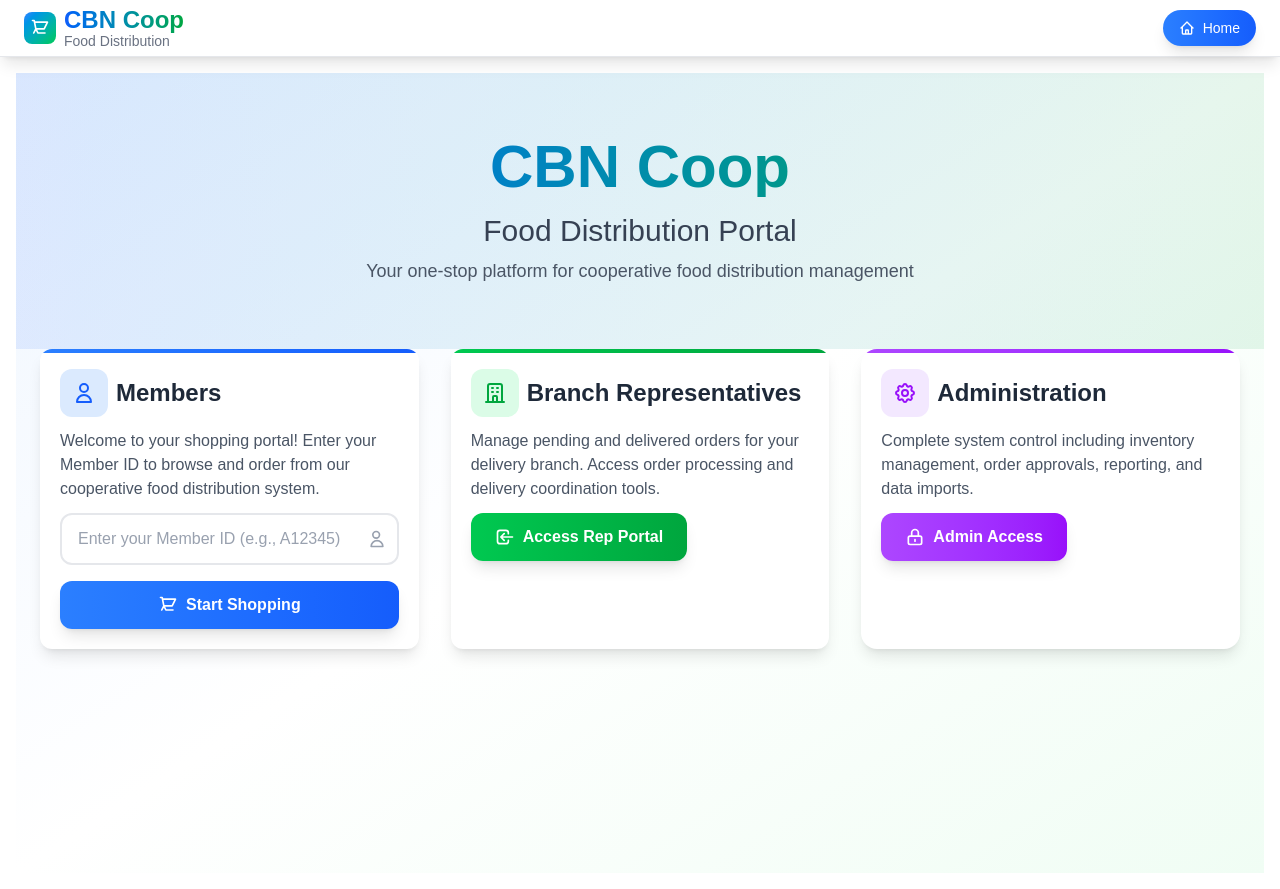
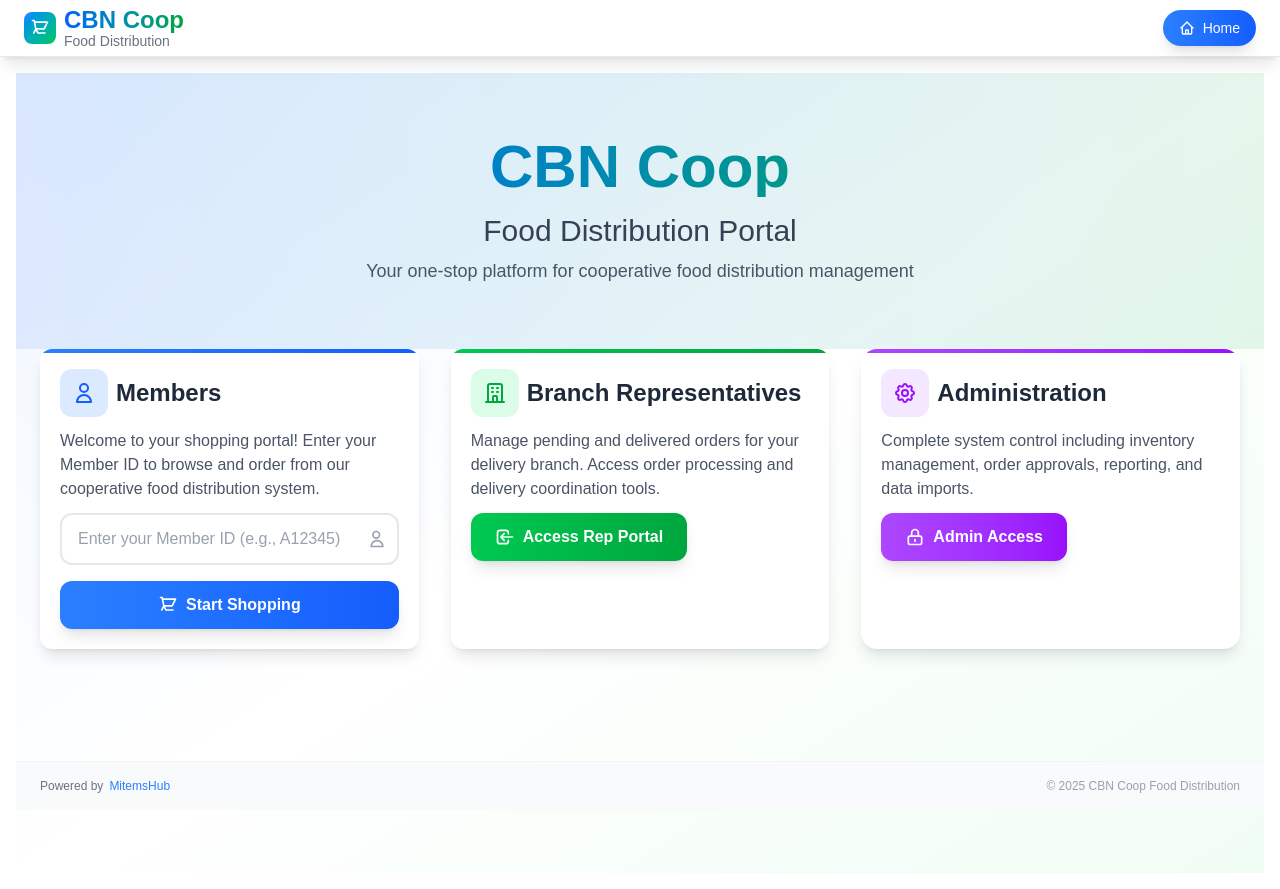
Before and after one commit to MitemsHub/coop-food-distribution, a Next.js app: page / in a window 1280 px wide. Built offline with nearby package versions, Linux system fonts and the light colour scheme.

Commit message:
I added a footer

```diff
--- a/app/page.jsx
+++ b/app/page.jsx
@@ -95,6 +95,21 @@ export default function Landing() {
           </div>
         </div>
       </div>
+
+      {/* Footer */}
+      <footer className="bg-gray-50 border-t border-gray-100 mt-12">
+        <div className="max-w-7xl mx-auto px-4 md:px-6 py-4">
+          <div className="flex flex-col md:flex-row items-center justify-between space-y-2 md:space-y-0">
+            <div className="flex items-center space-x-1.5 text-gray-500">
+              <span className="text-xs">Powered by</span>
+              <span className="font-medium text-blue-500 text-xs">MitemsHub</span>
+            </div>
+            <div className="text-xs text-gray-400">
+              © 2025 CBN Coop Food Distribution
+            </div>
+          </div>
+        </div>
+      </footer>
     </main>
   )
 }
```
